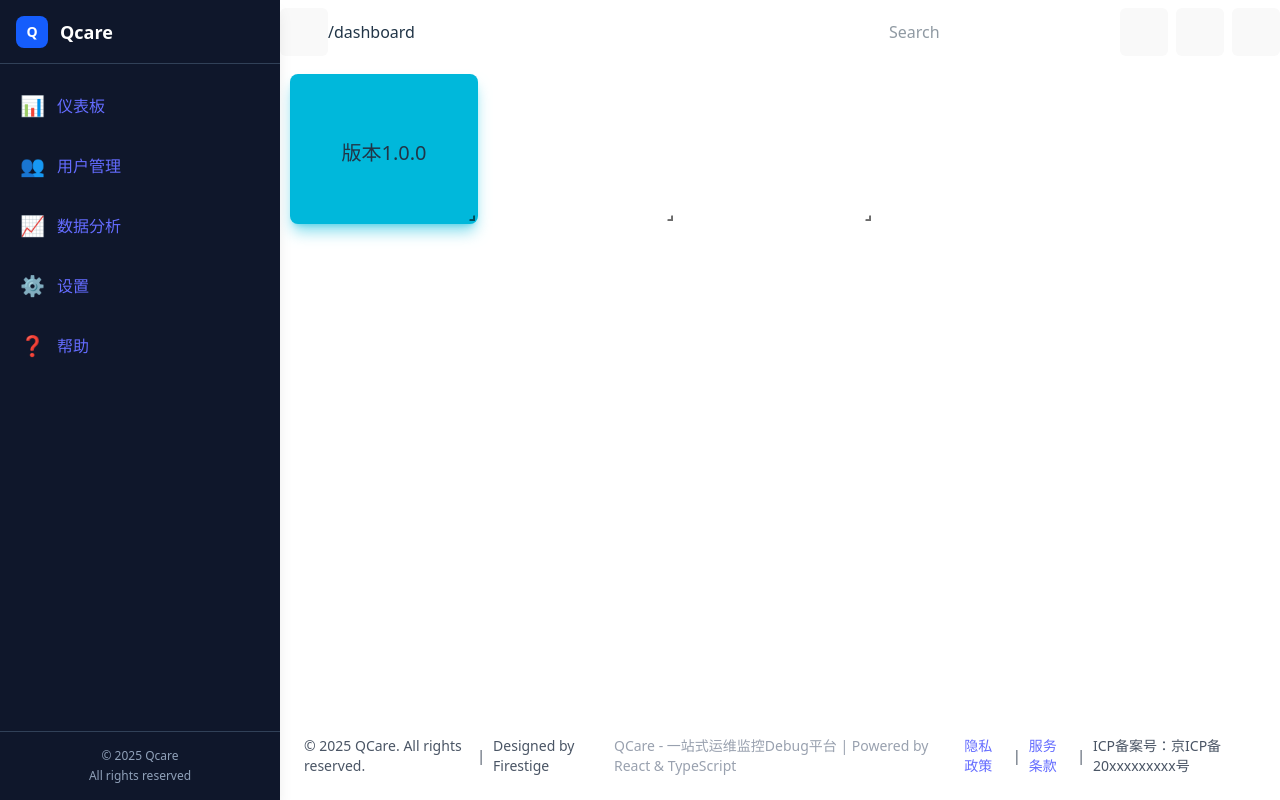
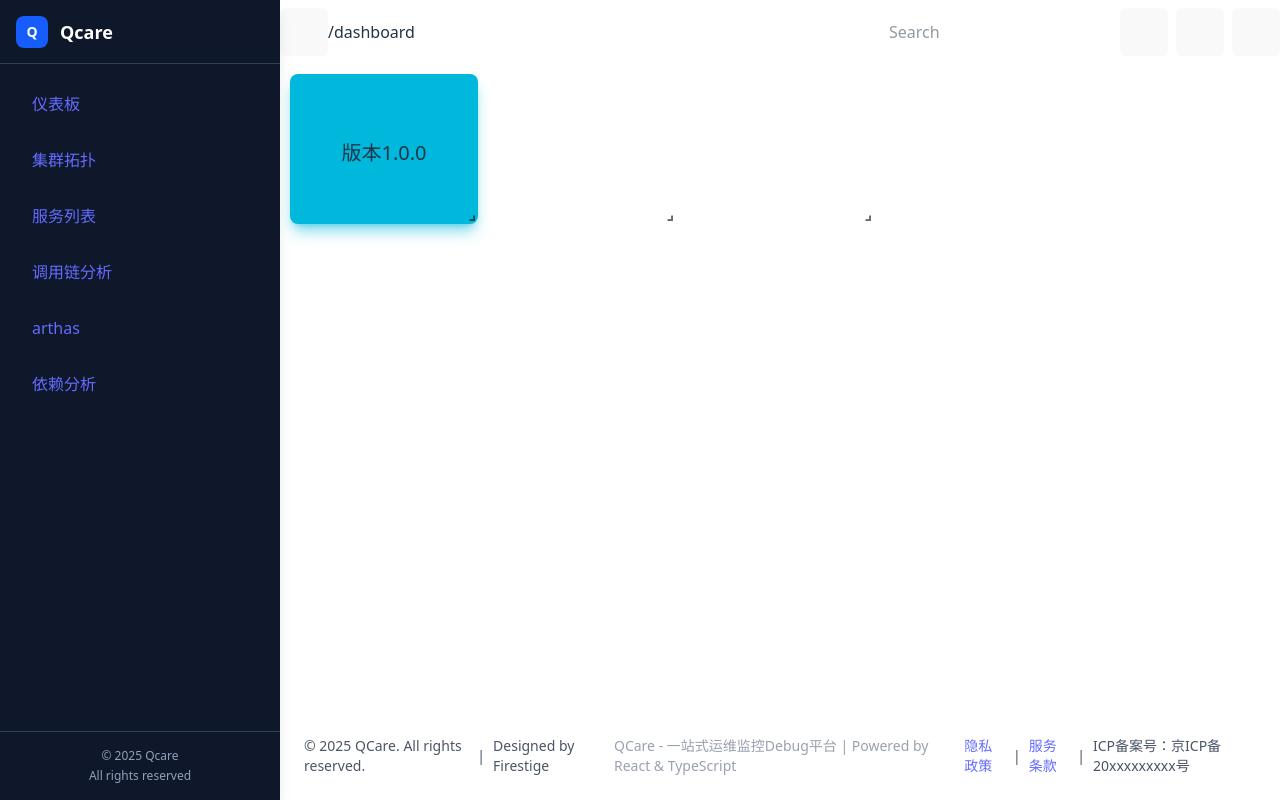
Before and after one commit to firestige/Qcare-ui, a React (Vite) app: page /dashboard in a window 1280 px wide. Built offline with nearby package versions, Linux system fonts and the light colour scheme; what @iconify/tailwind4 would draw is missing.

Commit message:
update nav list

```diff
--- a/src/components/drawer/Drawer.tsx
+++ b/src/components/drawer/Drawer.tsx
@@ -8,6 +8,7 @@ import {
   useFloating,
 } from '@floating-ui/react';
 import { useSidebarStore } from '../../store';
+import clsx from 'clsx';
 
 const Drawer: React.FC = () => {
   const { isCollapsed } = useSidebarStore();
@@ -24,11 +25,42 @@ const Drawer: React.FC = () => {
   });
 
   const navigationItems = [
-    { name: '仪表板', icon: '📊', path: '/dashboard', id: 'dashboard' },
-    { name: '用户管理', icon: '👥', path: '/users', id: 'users' },
-    { name: '数据分析', icon: '📈', path: '/analytics', id: 'analytics' },
-    { name: '设置', icon: '⚙️', path: '/settings', id: 'settings' },
-    { name: '帮助', icon: '❓', path: '/help', id: 'help' },
+    {
+      name: '仪表板',
+      icon: 'icon-[noto--bar-chart]',
+      path: '/dashboard',
+      id: 'dashboard',
+    },
+    {
+      name: '集群拓扑',
+      icon: 'icon-[devicon--netbox]',
+      path: '/topology',
+      id: 'topology',
+    },
+    {
+      name: '服务列表',
+      icon: 'icon-[noto--file-cabinet]',
+      path: '/service',
+      id: 'service',
+    },
+    {
+      name: '调用链分析',
+      icon: 'icon-[noto--link]',
+      path: '/trace',
+      id: 'trace',
+    },
+    {
+      name: 'arthas',
+      icon: 'icon-[noto--microscope]',
+      path: '/arthas',
+      id: 'arthas',
+    },
+    {
+      name: '依赖分析',
+      icon: 'icon-[noto--package]',
+      path: '/dependency',
+      id: 'dependency',
+    },
   ];
 
   return (
@@ -79,7 +111,7 @@ const Drawer: React.FC = () => {
                 onMouseEnter={() => isCollapsed && setActiveTooltip(item.id)}
                 onMouseLeave={() => setActiveTooltip(null)}
               >
-                <span className="text-xl flex-shrink-0">{item.icon}</span>
+                <span className={clsx(item.icon, 'text-xl flex-shrink-0')} />
                 <motion.span
                   className="whitespace-nowrap overflow-hidden"
                   initial={{ opacity: 1, width: 'auto' }}
```
